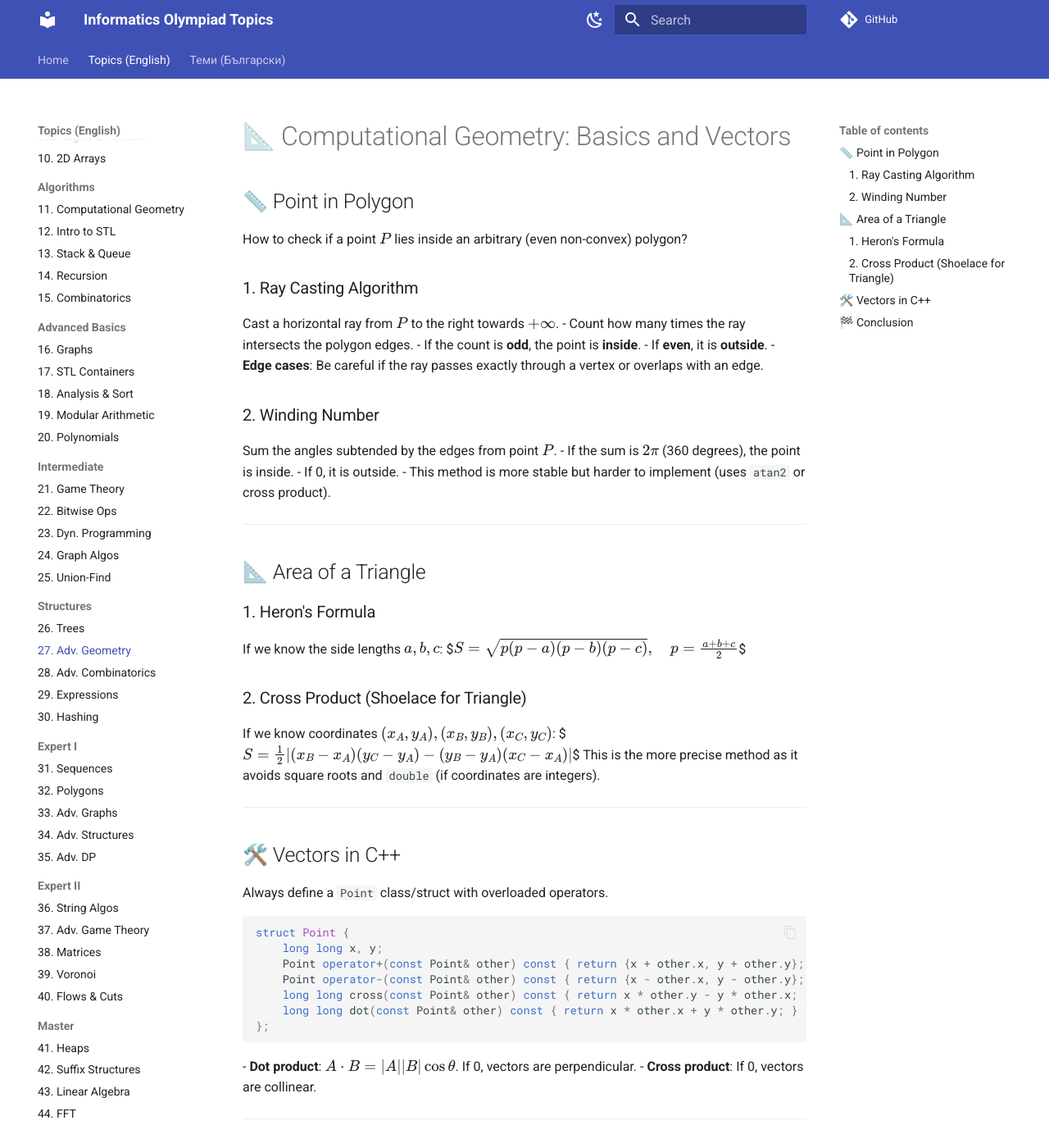
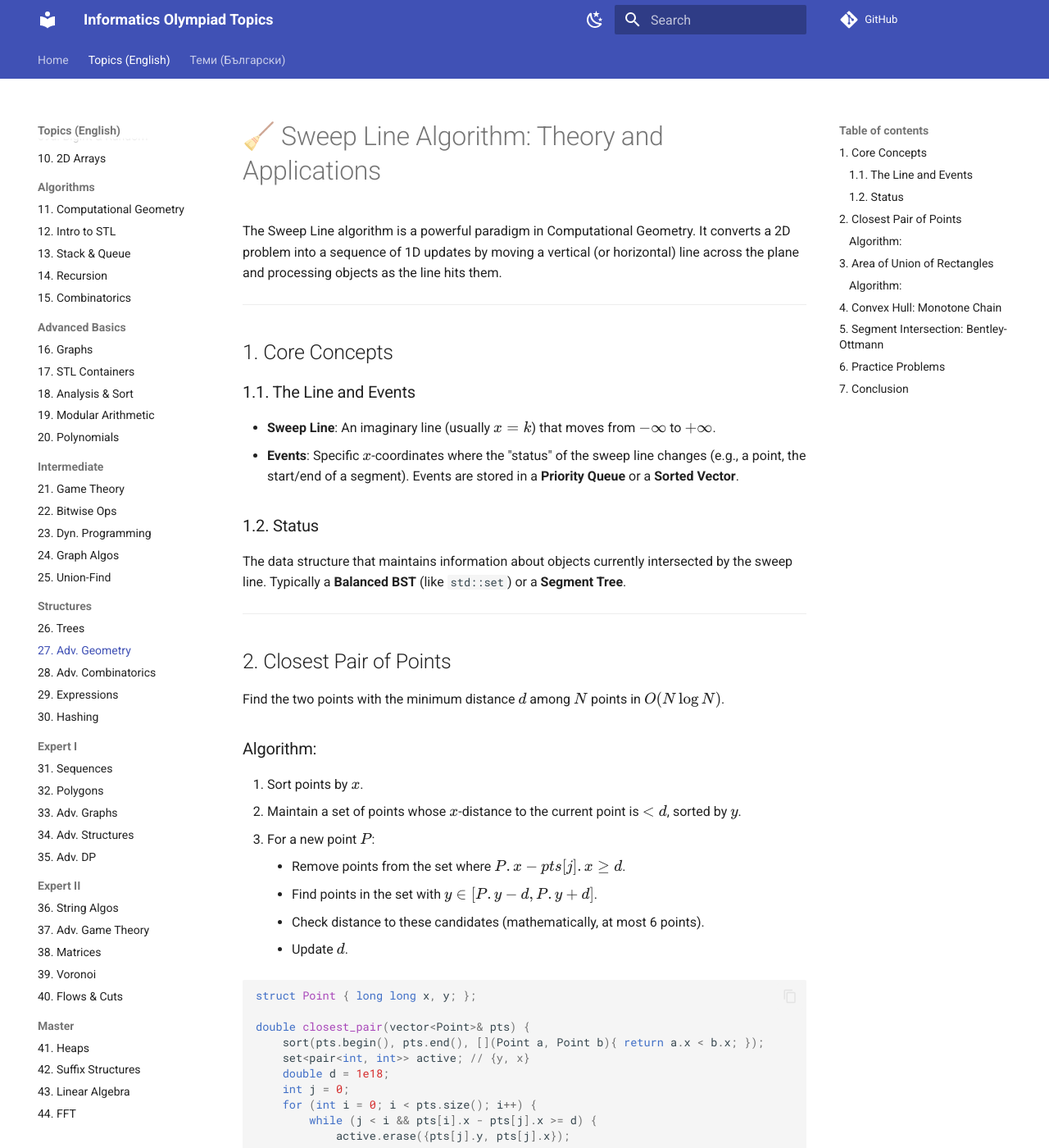
Before and after one commit to KadirYazadzhi/Informatics-Olympiad-Topics, an MkDocs documentation site: the page built from docs/EN/27_Advanced_Geometry_SweepLine.md, in a window 1280 px wide and 1400 px high. Shown: the whole window at 82% size. Built offline with MkDocs 1.6.1 and Material for MkDocs 9.7.7, drawn with Linux system fonts in a browser that asks for light colours; comment, search, counter and statistics services are not loaded; some of the changed text lies outside the part shown.

Commit message:
Expand EN/27_Advanced_Geometry_SweepLine.md: Sweep line theory and Closest Pair

````diff
--- a/docs/EN/27_Advanced_Geometry_SweepLine.md
+++ b/docs/EN/27_Advanced_Geometry_SweepLine.md
@@ -1,57 +1,99 @@
-# 📐 Computational Geometry: Basics and Vectors
+# 🧹 Sweep Line Algorithm: Theory and Applications
 
-## 📏 Point in Polygon
-
-How to check if a point $P$ lies inside an arbitrary (even non-convex) polygon?
-
-### 1. Ray Casting Algorithm
-Cast a horizontal ray from $P$ to the right towards $+\infty$.
-- Count how many times the ray intersects the polygon edges.
-- If the count is **odd**, the point is **inside**.
-- If **even**, it is **outside**.
-- **Edge cases**: Be careful if the ray passes exactly through a vertex or overlaps with an edge.
-
-### 2. Winding Number
-Sum the angles subtended by the edges from point $P$.
-- If the sum is $2\pi$ (360 degrees), the point is inside.
-- If 0, it is outside.
-- This method is more stable but harder to implement (uses `atan2` or cross product).
+The Sweep Line algorithm is a powerful paradigm in Computational Geometry. It converts a 2D problem into a sequence of 1D updates by moving a vertical (or horizontal) line across the plane and processing objects as the line hits them.
 
 ---
 
-## 📐 Area of a Triangle
+## 1. Core Concepts
 
-### 1. Heron's Formula
-If we know the side lengths $a, b, c$:
-$$S = \sqrt{p(p-a)(p-b)(p-c)}, \quad p = \frac{a+b+c}{2}$$
+### 1.1. The Line and Events
+*   **Sweep Line**: An imaginary line (usually $x = k$) that moves from $-\infty$ to $+\infty$.
+*   **Events**: Specific $x$-coordinates where the "status" of the sweep line changes (e.g., a point, the start/end of a segment). Events are stored in a **Priority Queue** or a **Sorted Vector**.
 
-### 2. Cross Product (Shoelace for Triangle)
-If we know coordinates $(x_A, y_A), (x_B, y_B), (x_C, y_C)$:
-$$S = \frac{1}{2} | (x_B - x_A)(y_C - y_A) - (y_B - y_A)(x_C - x_A) |$$
-This is the more precise method as it avoids square roots and `double` (if coordinates are integers).
+### 1.2. Status
+The data structure that maintains information about objects currently intersected by the sweep line. Typically a **Balanced BST** (like `std::set`) or a **Segment Tree**.
 
 ---
 
-## 🛠️ Vectors in C++
+## 2. Closest Pair of Points
 
-Always define a `Point` class/struct with overloaded operators.
+Find the two points with the minimum distance $d$ among $N$ points in $O(N \log N)$.
+
+### Algorithm:
+1.  Sort points by $x$.
+2.  Maintain a set of points whose $x$-distance to the current point is $< d$, sorted by $y$.
+3.  For a new point $P$:
+    *   Remove points from the set where $P.x - pts[j].x \ge d$.
+    *   Find points in the set with $y \in [P.y - d, P.y + d]$.
+    *   Check distance to these candidates (mathematically, at most 6 points).
+    *   Update $d$.
 
 ```cpp
-struct Point {
-    long long x, y;
-    Point operator+(const Point& other) const { return {x + other.x, y + other.y}; }
-    Point operator-(const Point& other) const { return {x - other.x, y - other.y}; }
-    long long cross(const Point& other) const { return x * other.y - y * other.x; }
-    long long dot(const Point& other) const { return x * other.x + y * other.y; }
-};
+struct Point { long long x, y; };
+
+double closest_pair(vector<Point>& pts) {
+    sort(pts.begin(), pts.end(), [](Point a, Point b){ return a.x < b.x; });
+    set<pair<int, int>> active; // {y, x}
+    double d = 1e18;
+    int j = 0;
+    for (int i = 0; i < pts.size(); i++) {
+        while (j < i && pts[i].x - pts[j].x >= d) {
+            active.erase({pts[j].y, pts[j].x});
+            j++;
+        }
+        auto it1 = active.lower_bound({pts[i].y - d, -2e9});
+        auto it2 = active.upper_bound({pts[i].y + d, 2e9});
+        for (auto it = it1; it != it2; it++)
+            d = min(d, dist(pts[i], {it->second, it->first}));
+        active.insert({pts[i].y, pts[i].x});
+    }
+    return d;
+}
 ```
-- **Dot product**: $A \cdot B = |A||B|\cos \theta$. If 0, vectors are perpendicular.
-- **Cross product**: If 0, vectors are collinear.
 
 ---
 
-## 🏁 Conclusion
+## 3. Area of Union of Rectangles
 
-Avoid `sqrt`, `sin`, `cos`, and `double` whenever possible. The cross product is a programmer's best friend in geometry – it works with integers and gives precise results for orientation and area.
+Compute the total area covered by $N$ axis-aligned rectangles in $O(N \log N)$.
 
-```
+### Algorithm:
+1.  **Events**: Vertical edges of each rectangle.
+    *   Left edge: $x$, range $[y_1, y_2]$, type $+1$.
+    *   Right edge: $x$, range $[y_1, y_2]$, type $-1$.
+2.  **Status**: A **Segment Tree** covering all unique $y$-coordinates.
+    *   Nodes store: `count` (how many rectangles cover this range) and `length` (total covered length).
+3.  As the line moves, `Area += Tree.Root.Length * (current_x - prev_x)`.
+
+---
+
+## 4. Convex Hull: Monotone Chain
+
+A variation of Sweep Line to find the smallest convex polygon containing all points.
+1.  Sort points by $x$ (then $y$).
+2.  Construct the **Lower Hull** by processing points left-to-right.
+3.  Construct the **Upper Hull** by processing points right-to-left.
+4.  Use the **Cross Product** to ensure every turn is counter-clockwise.
+
+---
+
+## 5. Segment Intersection: Bentley-Ottmann
+
+Find all $K$ intersections of $N$ segments in $O((N+K) \log N)$.
+*   **Status**: Segments currently intersected by the line, ordered by $y$.
+*   **Events**: Segment starts, ends, and **predicted intersection points**.
+*   Intersection can only happen between adjacent segments in the status.
+
+---
+
+## 6. Practice Problems
+1.  **SPOJ CLOPPAIR**: Closest Pair.
+2.  **CSES Area of Rectangles**: Sweep Line + SegTree.
+3.  **CSES Convex Hull**: Monotone Chain.
+4.  **UVa 10245**: Closest Pair problem.
+
+## 7. Conclusion
+Sweep Line is the "standard" approach for 2D problems. Success depends on:
+1.  Identifying what constitutes an event.
+2.  Choosing an efficient data structure for the status.
+3.  Handling degenerate cases (vertical lines, points at same $x$).
````
